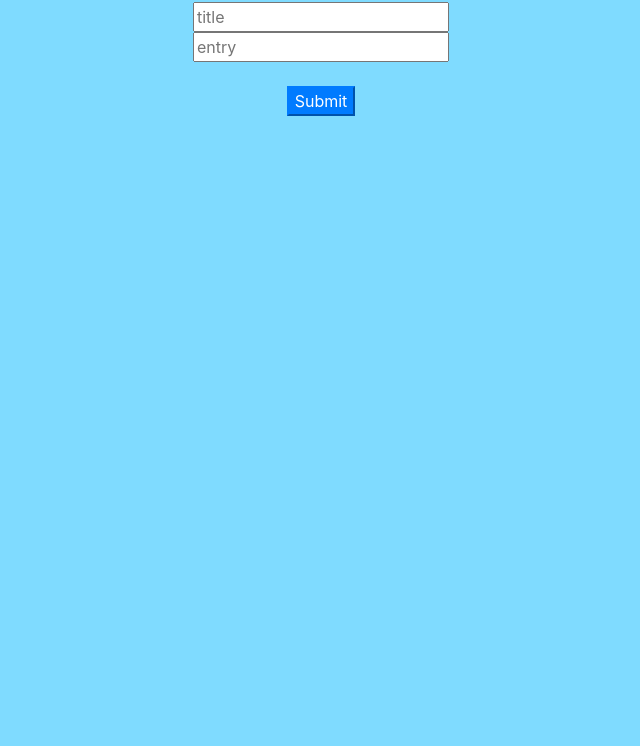
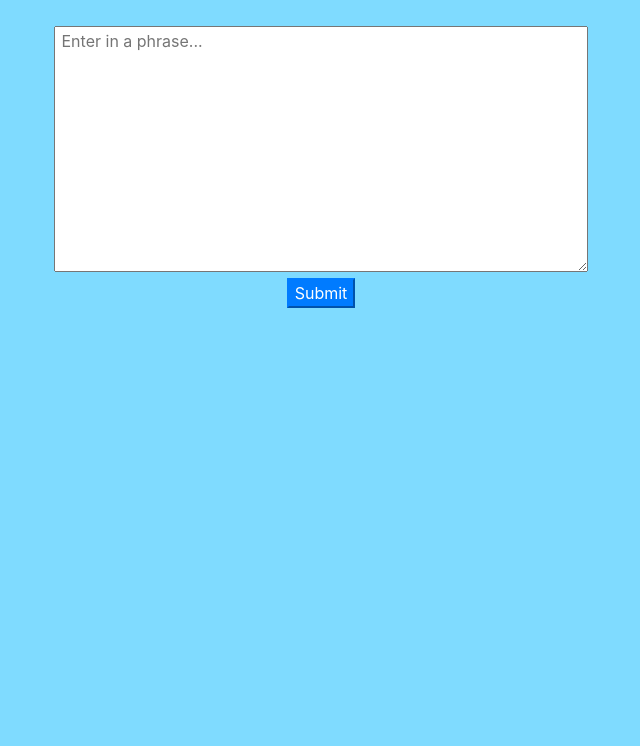
Before and after one commit to NickoDelaCruz/journal-entry, a website built with webpack: page src/index.html in a window 1280 px wide. Shown: the part 54-800 px from the top of the page, without its empty margins (319-959 px from the left). Built offline with nearby package versions, Linux system fonts and the light colour scheme.

Commit message:
mde it better

```diff
--- a/src/index.html
+++ b/src/index.html
@@ -7,10 +7,10 @@
   </head>
   <body>
     <center>
-      <h1>Journal</h1>
+      <h1>Journal</h1><br>
     <form id="journal-form">
-      <input id="title" type="text" placeholder="title"><br>
-      <input id="entry" type="textarea" placeholder="entry"><br><br>
+       <textarea id="entry" name="input-phrase" rows="10" cols="50" placeholder=" Enter in a phrase..."></textarea><br>
+      <!-- <input id="fun_fact" type="textarea" placeholder="fun fact"> -->
       <button type="submit" class="btn-primary">Submit</button><br>
     </form>
     <ul id="solution"></ul>
```
